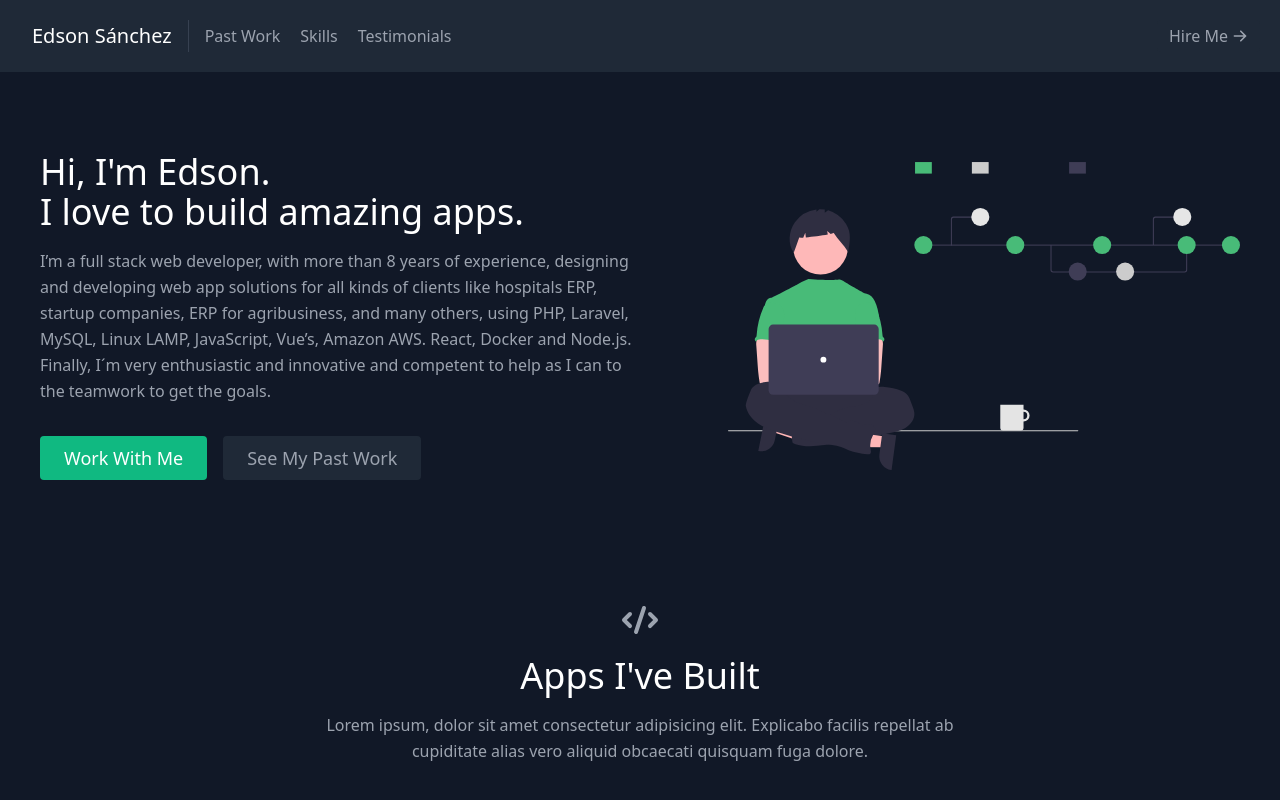
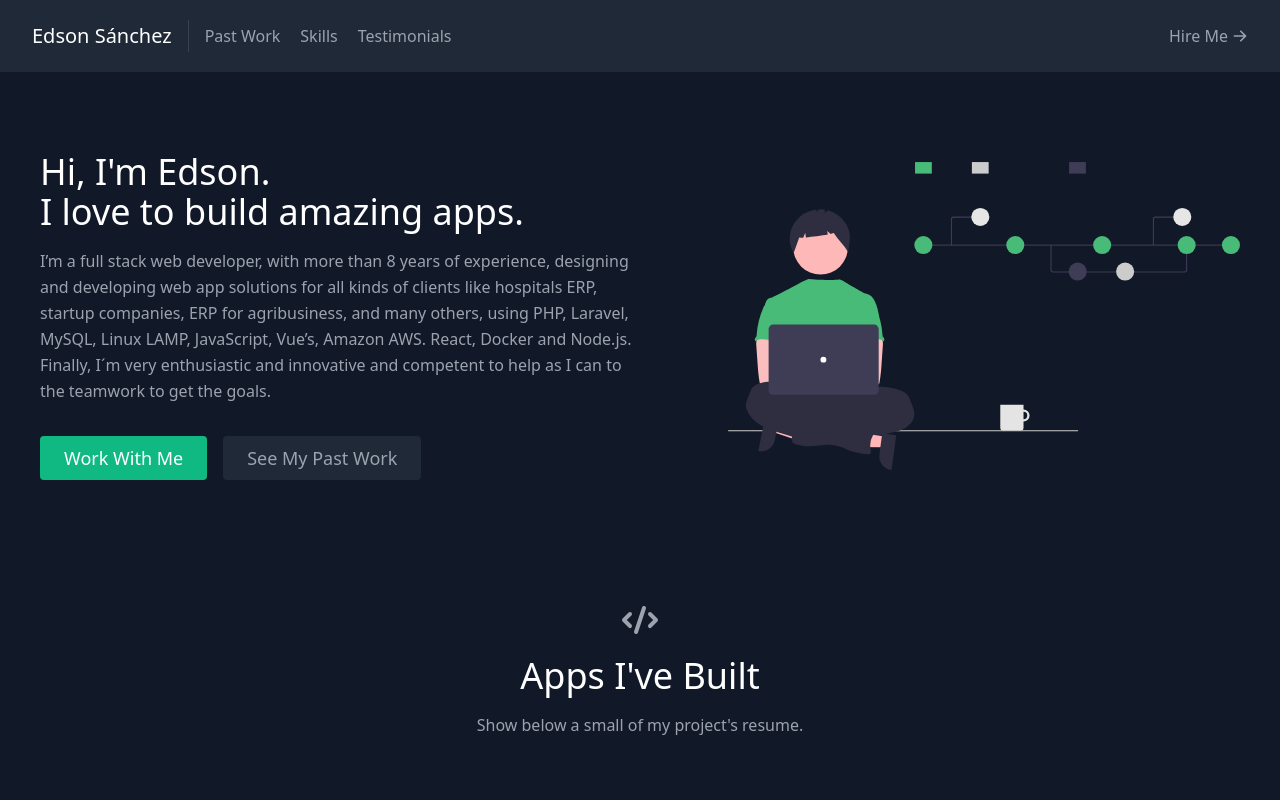
Before and after one commit to edsonnaza/portfolio_react, a React (Create React App) app: page / in a window 1280 px wide. Shown: the top 800 px of the page. Built offline with nearby package versions, Linux system fonts and the light colour scheme.

Commit message:
Index recopied from original

```diff
--- a/public/index.html
+++ b/public/index.html
@@ -22,7 +22,7 @@
       work correctly both with client-side routing and a non-root public URL.
       Learn how to configure a non-root public URL by running `npm run build`.
     -->
-  <title>Edson Sanchez - edsonnaza@gmail.com</title>
+  <title>My Portfolio</title>
 </head>
 
 <body>
--- a/src/components/Projects.js
+++ b/src/components/Projects.js
@@ -12,9 +12,7 @@ export default function Projects() {
             Apps I've Built
           </h1>
           <p className="lg:w-2/3 mx-auto leading-relaxed text-base">
-            Lorem ipsum, dolor sit amet consectetur adipisicing elit. Explicabo
-            facilis repellat ab cupiditate alias vero aliquid obcaecati quisquam
-            fuga dolore.
+            Show below a small of my project's resume.
           </p>
         </div>
         <div className="flex flex-wrap -m-4">
```
